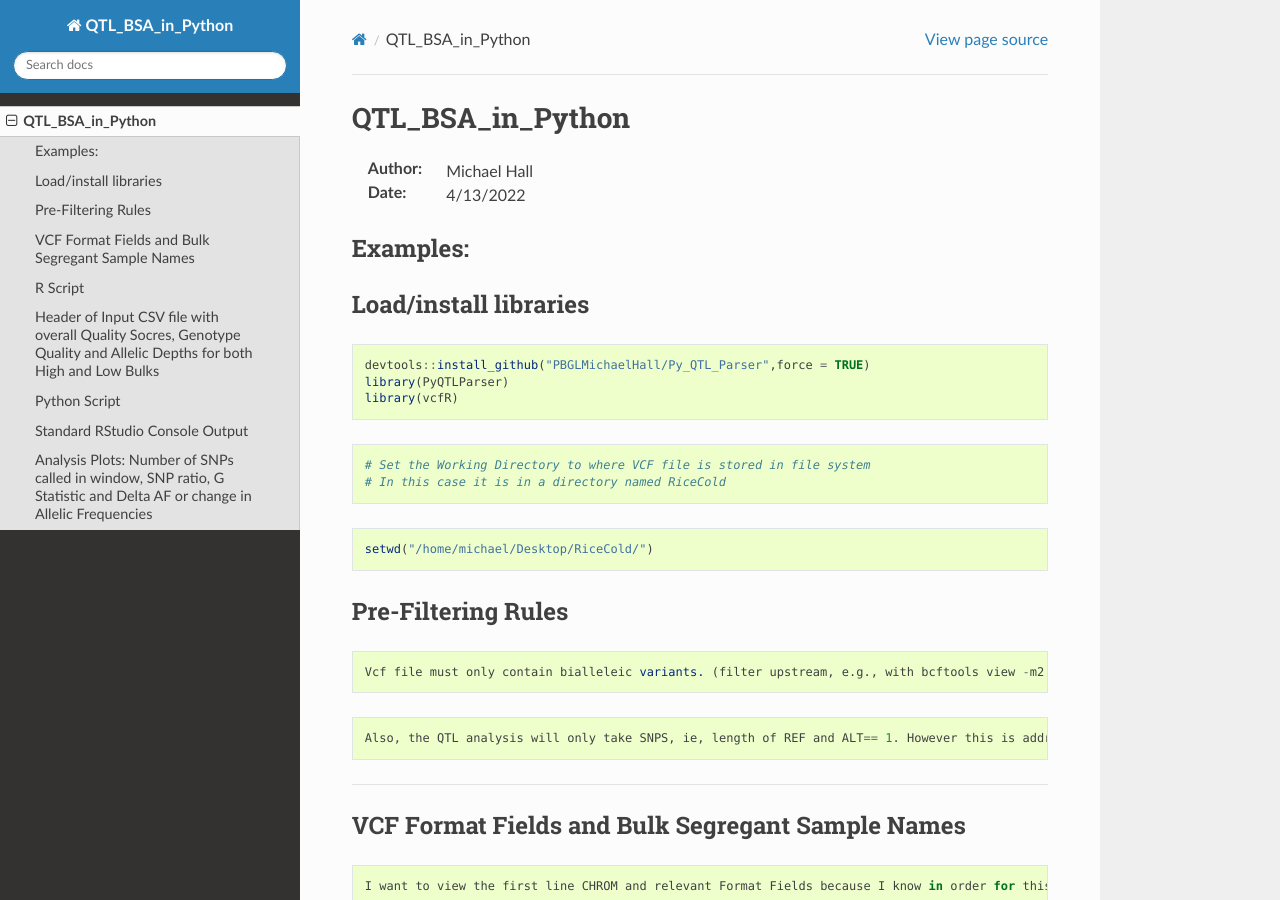
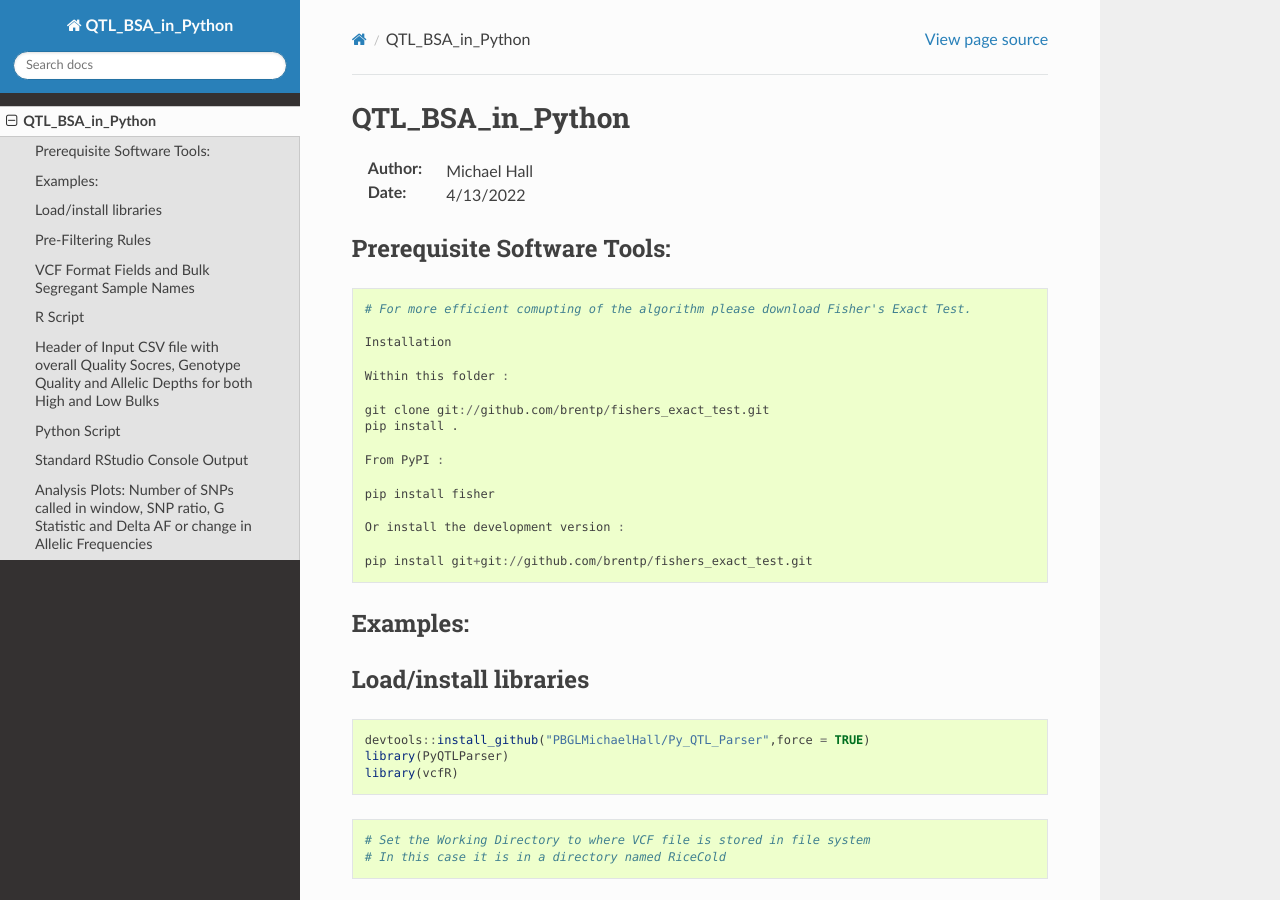
Before and after one commit to PBGLMichaelHall/Py_QTL_Parser, a Sphinx documentation site: the page built from docs/source/Rice_BSA.rst, in a window 1280 px wide and 900 px high. Built offline with Sphinx 7.4.7 and the Read the Docs theme 2.0.0, drawn with Linux system fonts in a browser that asks for light colours.

Commit message:
Update Rice_BSA.rst

```diff
--- a/docs/source/Rice_BSA.rst
+++ b/docs/source/Rice_BSA.rst
@@ -4,6 +4,30 @@ QTL_BSA_in_Python
 
 :Author: Michael Hall
 :Date:   4/13/2022
+
+Prerequisite Software Tools:
+============================
+
+.. code:: r
+
+   # For more efficient comupting of the algorithm please download Fisher's Exact Test.
+
+   Installation
+
+   Within this folder :
+
+   git clone git://github.com/brentp/fishers_exact_test.git
+   pip install .
+
+   From PyPI :
+
+   pip install fisher
+
+   Or install the development version :
+
+   pip install git+git://github.com/brentp/fishers_exact_test.git
+
+
 
 
 Examples:
```
